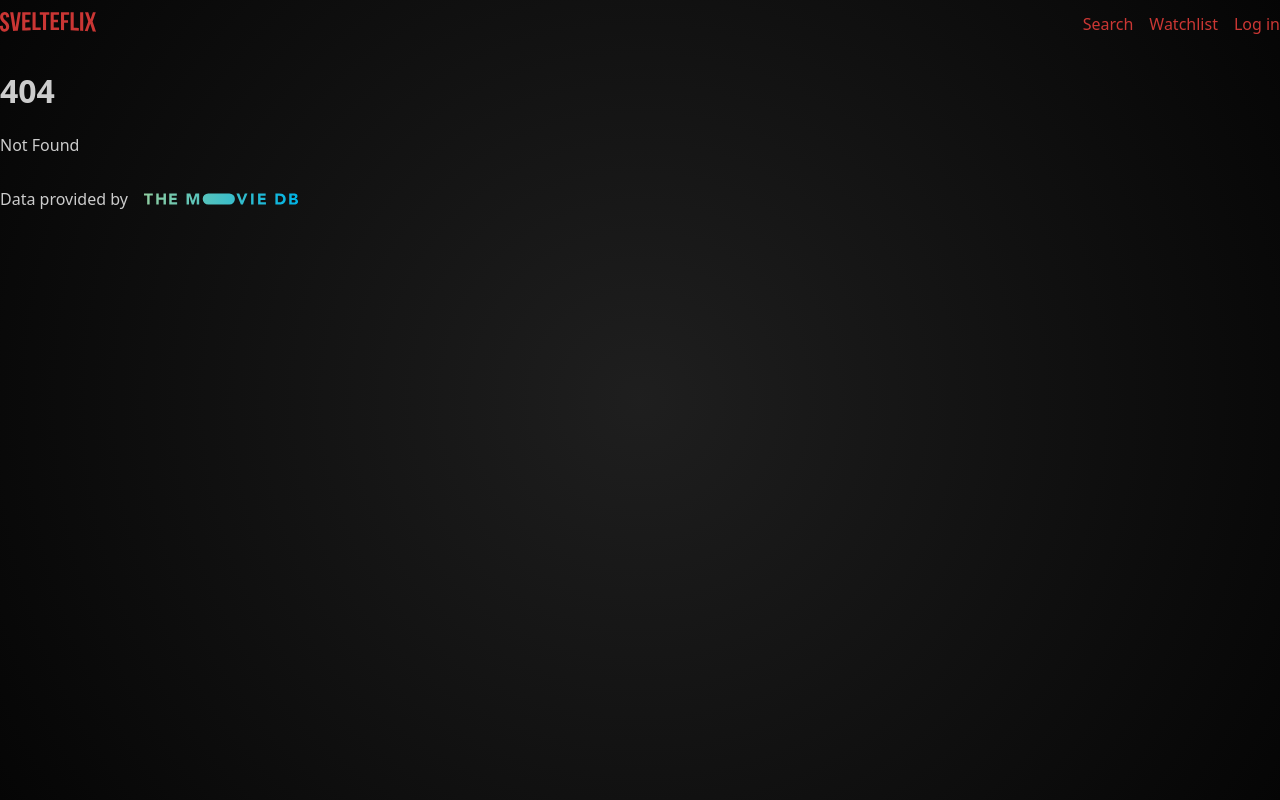
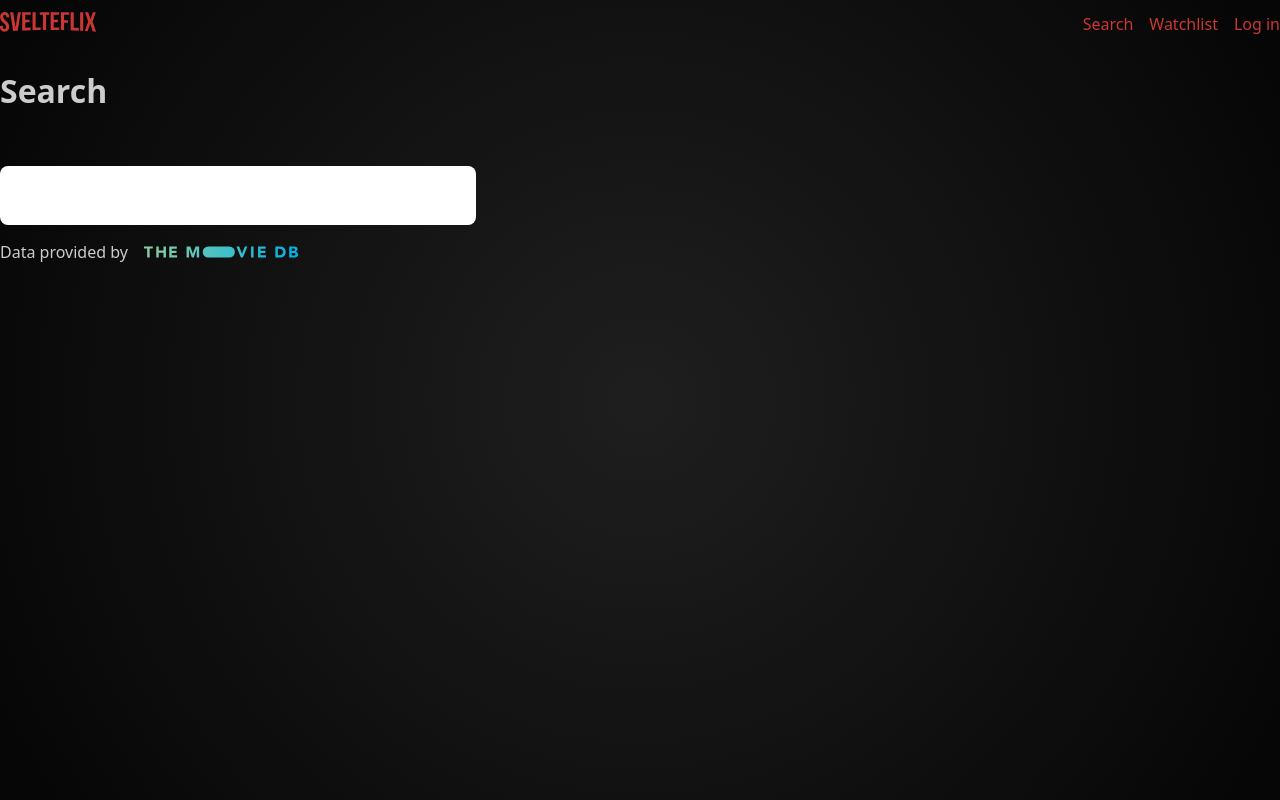
Before and after one commit to Tripouille/svelteflix, a SvelteKit app: page /search in a window 1280 px wide. Before the commit this address had no page. Built offline with nearby package versions, Linux system fonts and the light colour scheme.

Commit message:
search page

```diff
--- /dev/null
+++ b/src/routes/search/+page.svelte
@@ -0,0 +1,55 @@
+<script lang="ts">
+	import ResultsPage from "../ResultsPage.svelte";
+
+    export let data;
+</script>
+
+<div>
+    <h1>Search</h1>
+    <form>
+        <input name="query" type="search" value={data.query}>
+    </form>
+    {#if data.query}
+        <ResultsPage movies={data.movies} nextPageLink='' />
+    {/if}
+</div>
+
+<style>
+    div {
+        display: flex;
+        flex-direction: column;
+        gap: 2rem;
+    }
+
+    input {
+        border: none;
+        font-family: inherit;
+        font-size: 2rem;
+        border-radius: 0.5rem;
+        padding: 0.5rem;
+        background-color: white;
+        color: black;
+    }
+
+    input[type=search]::-webkit-search-cancel-button{
+        -webkit-appearance: none;
+        height: 1em;
+        width: 1em;
+        border-radius: 50%;
+        background: url(https://pro.fontawesome.com/releases/v5.10.0/svgs/solid/times-circle.svg) no-repeat 50% 50%;
+        background-size: contain;
+
+        opacity: 0;
+        pointer-events: none;
+        cursor: pointer;
+    }
+
+    input[type="search"]:focus::-webkit-search-cancel-button {
+        opacity: .3;
+        pointer-events: all;
+    }
+
+    input:focus-visible {
+        outline: 2px solid var(--clr-accent);
+    }
+</style>
--- /dev/null
+++ b/src/routes/search/+page.ts
@@ -0,0 +1,19 @@
+import { get } from '$lib/api.js';
+
+export async function load({ url }) {
+	const query = url.searchParams.get('query');
+
+	if (!query) {
+		return {
+			movies: [],
+			query: ''
+		};
+	}
+
+	const movies = await get(fetch, 'search/movie', { query });
+
+	return {
+		movies: movies.results,
+		query: query
+	};
+}
```
